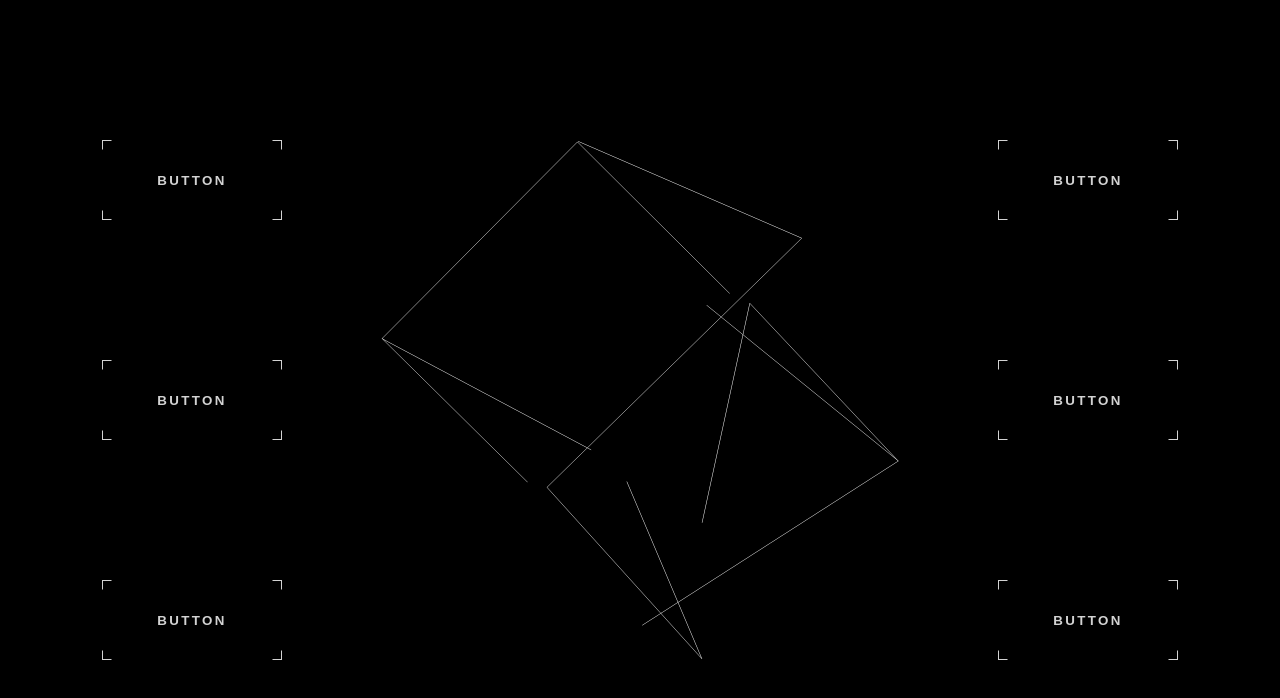
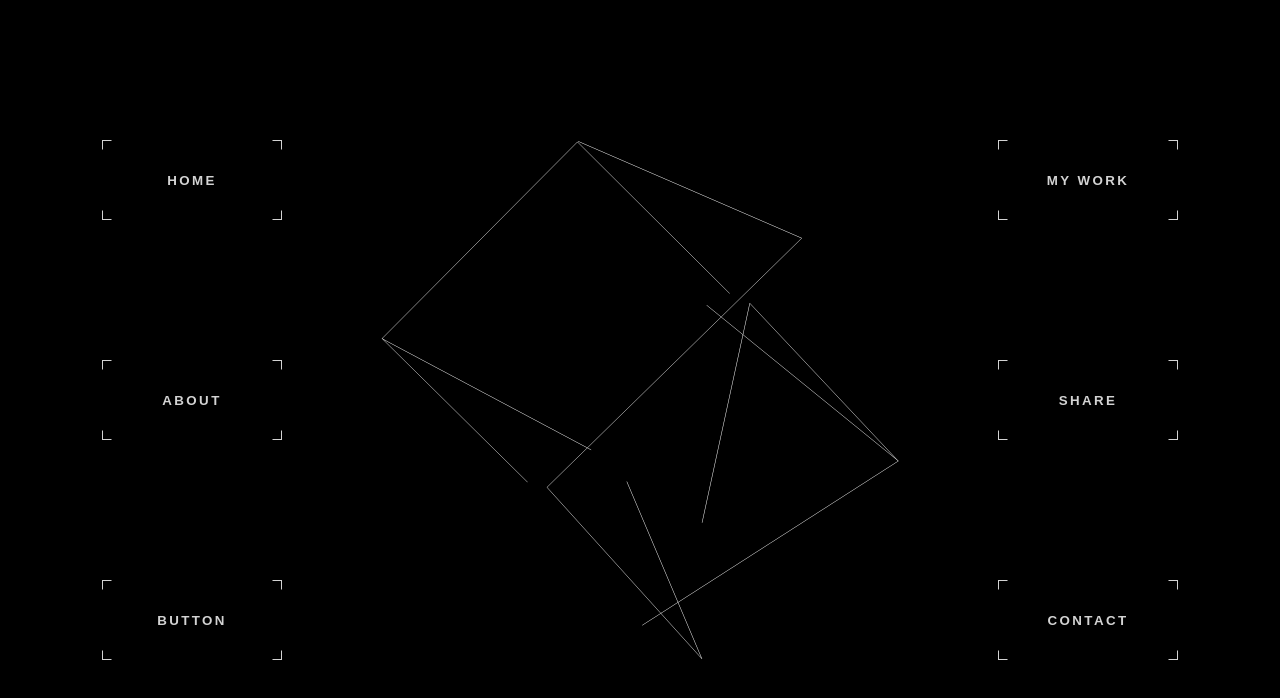
Before and after one commit to roi-castro-jurjo/roi-castro-jurjo.github.io, a plain HTML site: page cube.html in a window 1280 px wide. Drawn offline with Linux system fonts and the light colour scheme.

Commit message:
Some changes

```diff
--- a/cube.html
+++ b/cube.html
@@ -8,21 +8,21 @@
 </head>
 <body>
     <div class="button-container" id="buttons-1">
-        <button class="button">
+        <button class="button" id="button-1">
             <div class="decorator top left"></div>
             <div class="decorator top right"></div>
             <div class="decorator bottom left"></div>
             <div class="decorator bottom right"></div>
-            <span>Button</span>
+            <span>Home</span>
         </button>
-        <button class="button">
+        <button class="button" id="button-2">
             <div class="decorator top left"></div>
             <div class="decorator top right"></div>
             <div class="decorator bottom left"></div>
             <div class="decorator bottom right"></div>
-            <span>Button</span>
+            <span>About</span>
         </button>
-        <button class="button">
+        <button class="button" id="button-3">
             <div class="decorator top left"></div>
             <div class="decorator top right"></div>
             <div class="decorator bottom left"></div>
@@ -32,26 +32,26 @@
     </div>
     <canvas></canvas>
     <div class="button-container" id="buttons-2">
-        <button class="button">
+        <button class="button" id="button-4">
             <div class="decorator top left"></div>
             <div class="decorator top right"></div>
             <div class="decorator bottom left"></div>
             <div class="decorator bottom right"></div>
-            <span>Button</span>
+            <span>My Work</span>
         </button>
-        <button class="button">
+        <button class="button" id="button-5">
             <div class="decorator top left"></div>
             <div class="decorator top right"></div>
             <div class="decorator bottom left"></div>
             <div class="decorator bottom right"></div>
-            <span>Button</span>
+            <span>Share</span>
         </button>
-        <button class="button">
+        <button class="button" id="button-6">
             <div class="decorator top left"></div>
             <div class="decorator top right"></div>
             <div class="decorator bottom left"></div>
             <div class="decorator bottom right"></div>
-            <span>Button</span>
+            <span>Contact</span>
         </button>
     </div>
 </body>
--- a/media/css/cube-styles.css
+++ b/media/css/cube-styles.css
@@ -63,13 +63,16 @@ canvas {
   transition: all 0.35s cubic-bezier(0.75, 0, 0.25, 1);
 }
 
+#button-1 {
+
+}
+
+
 .decorator {
   position: absolute;
   width: 0.5rem;
   height: 0.5rem;
   border: 1px solid transparent;
-  animation: .1s flicker;
-  animation-iteration-count: 3;
   transition: all 0.35s cubic-bezier(0.75, 0, 0.25, 1);
 }
 
```
